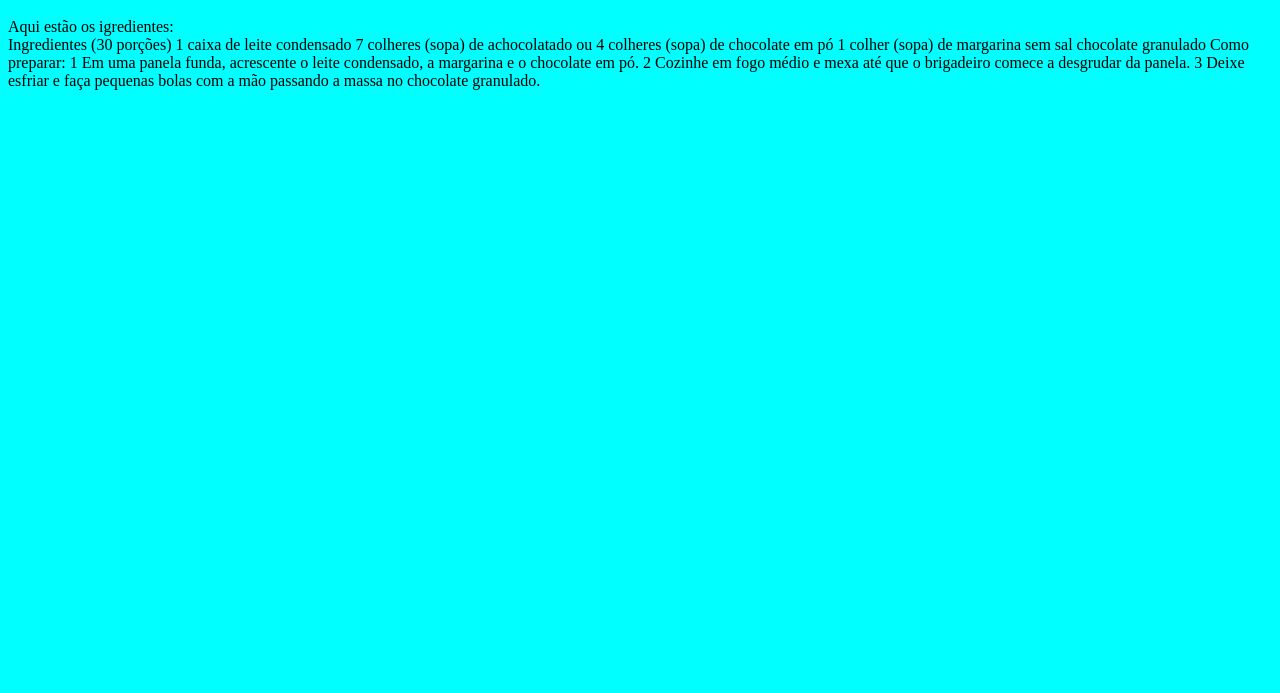
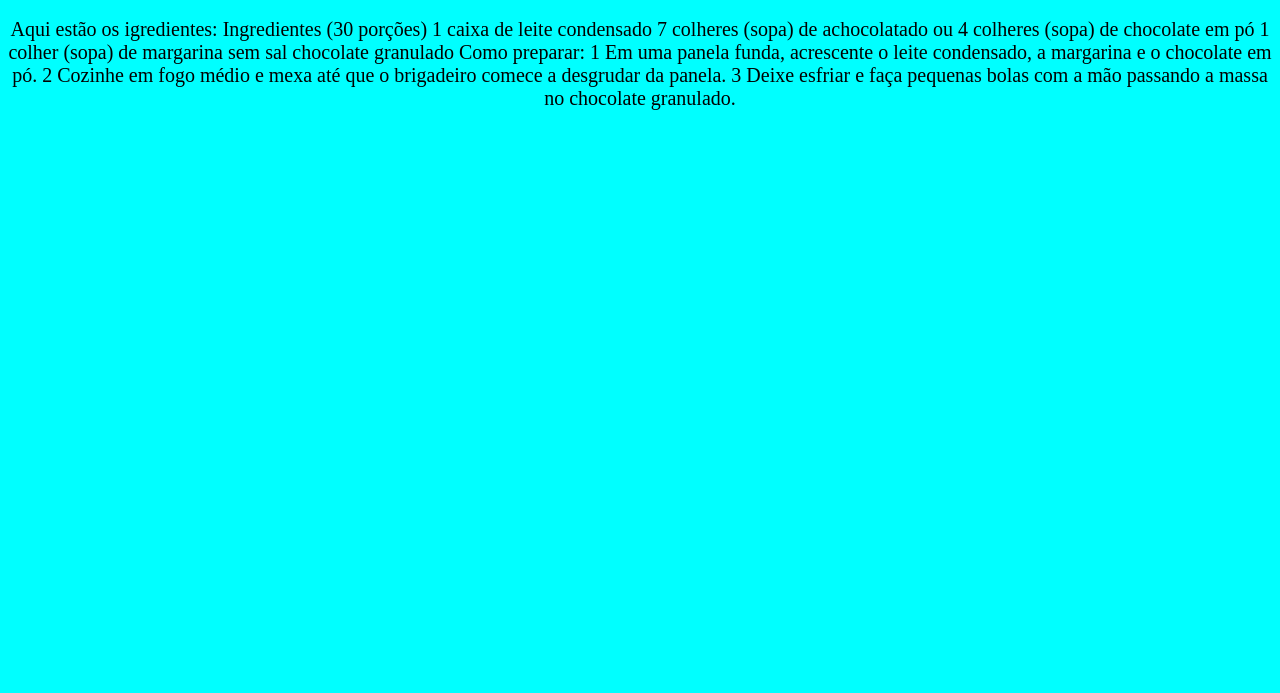
Before and after one commit to MatheusAugusto2/Matheus, a plain HTML site: page index.html in a window 1280 px wide. Shown: the part 107-800 px from the top of the page. Drawn offline with Linux system fonts and the light colour scheme.

Commit message:
index.html

```diff
--- a/index.html
+++ b/index.html
@@ -9,7 +9,7 @@
 <body>
     <h1> Como fazer brigadeiro </h1>
 
-    Aqui estão os igredientes:<br>
+<p>Aqui estão os igredientes:
     Ingredientes (30 porções)
 1 caixa de leite condensado
 7 colheres (sopa) de achocolatado ou 4 colheres (sopa) de chocolate em pó
@@ -19,6 +19,6 @@ chocolate granulado
  Como preparar:
  1 Em uma panela funda, acrescente o leite condensado, a margarina e o chocolate em pó.
  2 Cozinhe em fogo médio e mexa até que o brigadeiro comece a desgrudar da panela.
- 3 Deixe esfriar e faça pequenas bolas com a mão passando a massa no chocolate granulado.
+ 3 Deixe esfriar e faça pequenas bolas com a mão passando a massa no chocolate granulado.</p>
 </body>
 </html>
```
